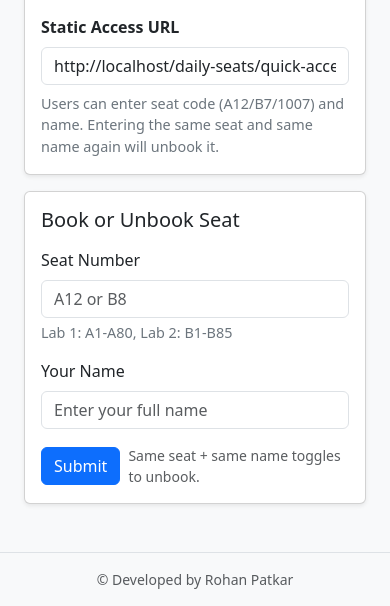
After one commit to rohanptkr/prerna.v02, a Flask app: page /daily-seats/quick-access in a window 390 px wide. The commit adds this page. Shown: the part 483-1089 px from the top of the page. Run offline with Flask 3, Linux system fonts and the light colour scheme.

Commit message:
Add public QR seat toggle booking flow

```diff
--- a/models/daily_seat_booking.py
+++ b/models/daily_seat_booking.py
@@ -12,7 +12,7 @@ class DailySeatBooking(db.Model):
 
     id = db.Column(db.Integer, primary_key=True)
     seat_number = db.Column(db.Integer, nullable=False)
-    member_id = db.Column(db.Integer, db.ForeignKey("members.id"), nullable=False)
+    member_id = db.Column(db.Integer, db.ForeignKey("members.id"), nullable=True)
     member_name = db.Column(db.String(120), nullable=False)  # denormalised for speed
     booking_date = db.Column(db.Date, default=date.today, nullable=False)
     booked_by_user_id = db.Column(db.Integer, db.ForeignKey("users.id"), nullable=True)
--- a/routes/daily_seats.py
+++ b/routes/daily_seats.py
@@ -1,4 +1,6 @@
-from flask import Blueprint, abort, jsonify, render_template, request
+from urllib.parse import quote
+
+from flask import Blueprint, abort, jsonify, render_template, request, url_for
 from flask_login import current_user, login_required
 
 from services.access_control import privilege_required
@@ -10,10 +12,47 @@ from services.daily_seat_service import (
     ist_today,
     seat_label,
     seat_label_from_storage,
+    storage_seat_number_from_code,
+    toggle_public_seat_for_today,
     unbook_seat_for_today,
 )
 
 daily_seats_bp = Blueprint("daily_seats", __name__, template_folder="../templates")
+
+
+@daily_seats_bp.route("/daily-seats/quick-access")
+def quick_access():
+    cleanup_past_bookings()
+    access_url = request.url_root.rstrip("/") + url_for("daily_seats.quick_access")
+    qr_image_url = f"https://api.qrserver.com/v1/create-qr-code/?size=260x260&data={quote(access_url, safe='')}"
+    return render_template(
+        "daily_seats/quick_access.html",
+        today=ist_today(),
+        access_url=access_url,
+        qr_image_url=qr_image_url,
+    )
+
+
+@daily_seats_bp.route("/daily-seats/quick-access/toggle", methods=["POST"])
+def quick_access_toggle():
+    data = request.get_json() or {}
+    seat_code = data.get("seat_code")
+    member_name = data.get("member_name")
+
+    if not seat_code or not member_name:
+        return jsonify({"success": False, "message": "seat_code and member_name are required."}), 400
+
+    seat_number = storage_seat_number_from_code(seat_code)
+    if seat_number is None:
+        return jsonify({"success": False, "message": "Invalid seat number. Use A12, B8, 1008, etc."}), 400
+
+    payload, error = toggle_public_seat_for_today(seat_number=seat_number, member_name=member_name)
+    if error:
+        return jsonify({"success": False, "message": error}), 400
+
+    response = {"success": True}
+    response.update(payload)
+    return jsonify(response)
 
 
 @daily_seats_bp.route("/daily-seats")
--- a/services/daily_seat_service.py
+++ b/services/daily_seat_service.py
@@ -73,6 +73,14 @@ def seat_label_from_storage(seat_number):
     if lab is None:
         return f"Seat {seat_number}"
     return seat_label(seat_number, lab)
+
+
+def normalize_member_name(member_name):
+    return re.sub(r"\s+", " ", str(member_name or "")).strip()
+
+
+def member_name_key(member_name):
+    return normalize_member_name(member_name).casefold()
 
 
 def storage_seat_number_from_code(seat_code):
@@ -276,6 +284,65 @@ def book_seat_for_today(seat_number, member_id, booked_by_user_id=None, booked_b
     return booking, None
 
 
+def toggle_public_seat_for_today(seat_number, member_name):
+    """Toggle seat state using seat number + name for public QR access.
+
+    If the seat is available, it is booked with the provided name.
+    If the seat is already booked by the same name (case-insensitive), it is unbooked.
+    """
+    normalized_name = normalize_member_name(member_name)
+    if len(normalized_name) < 2:
+        return None, "Please enter a valid name."
+
+    lab = infer_lab_from_seat_number(seat_number)
+    if lab is None:
+        return None, "Seat number is not part of the configured layout."
+
+    today = ist_today()
+    seat_label_value = seat_label(seat_number, lab)
+    existing = DailySeatBooking.query.filter_by(seat_number=seat_number, booking_date=today).first()
+
+    if existing:
+        if member_name_key(existing.member_name) != member_name_key(normalized_name):
+            return None, (
+                f"Seat {seat_label_value} is already booked by {existing.member_name}. "
+                "Enter the same name to unbook."
+            )
+
+        member_id = existing.member_id
+        db.session.delete(existing)
+        if member_id:
+            mark_attendance_logout(member_id)
+        db.session.commit()
+        return {
+            "action": "unbooked",
+            "seat_number": seat_number,
+            "seat_label": seat_label_value,
+            "member_name": normalized_name,
+            "status": "Available",
+            "message": f"Seat {seat_label_value} has been unbooked.",
+        }, None
+
+    booking = DailySeatBooking(
+        seat_number=seat_number,
+        member_id=None,
+        member_name=normalized_name,
+        booking_date=today,
+        booked_by_user_id=None,
+    )
+    db.session.add(booking)
+    db.session.commit()
+
+    return {
+        "action": "booked",
+        "seat_number": booking.seat_number,
+        "seat_label": seat_label_value,
+        "member_name": booking.member_name,
+        "status": "Booked",
+        "message": f"Seat {seat_label_value} has been booked for {booking.member_name}.",
+    }, None
+
+
 def unbook_seat_for_today(seat_number):
     """Unbook a seat for today and mark attendance logout. Returns (success, error)."""
     today = ist_today()
--- /dev/null
+++ b/static/js/public_daily_seats.js
@@ -0,0 +1,70 @@
+document.addEventListener("DOMContentLoaded", function () {
+  const form = document.getElementById("quickSeatForm");
+  if (!form) return;
+
+  const csrfToken = document.querySelector('meta[name="csrf-token"]')?.content;
+  const seatCodeInput = document.getElementById("seatCodeInput");
+  const memberNameInput = document.getElementById("memberNameInput");
+  const submitBtn = document.getElementById("quickSeatSubmitBtn");
+  const alertArea = document.getElementById("quick-seat-alert-area");
+  const resultCard = document.getElementById("quick-seat-result");
+  const resultText = document.getElementById("quick-seat-result-text");
+
+  function showAlert(message, type) {
+    if (!alertArea) return;
+    const div = document.createElement("div");
+    div.className = `alert alert-${type} alert-dismissible fade show`;
+    div.innerHTML = `${message}<button type="button" class="btn-close" data-bs-dismiss="alert"></button>`;
+    alertArea.innerHTML = "";
+    alertArea.appendChild(div);
+  }
+
+  function updateResult(payload) {
+    if (!resultCard || !resultText) return;
+    resultCard.style.display = "block";
+    const actionText = payload.action === "booked" ? "Booked" : "Unbooked";
+    resultText.textContent = `${actionText}: ${payload.seat_label} - ${payload.member_name}`;
+  }
+
+  form.addEventListener("submit", function (event) {
+    event.preventDefault();
+
+    const seatCode = seatCodeInput.value.trim();
+    const memberName = memberNameInput.value.trim();
+
+    if (!seatCode || !memberName) {
+      showAlert("Seat number and name are required.", "warning");
+      return;
+    }
+
+    submitBtn.disabled = true;
+    fetch("/daily-seats/quick-access/toggle", {
+      method: "POST",
+      headers: {
+        "Content-Type": "application/json",
+        "X-CSRFToken": csrfToken,
+      },
+      body: JSON.stringify({
+        seat_code: seatCode,
+        member_name: memberName,
+      }),
+    })
+      .then((response) => response.json().then((data) => ({ ok: response.ok, data })))
+      .then(({ ok, data }) => {
+        submitBtn.disabled = false;
+        if (!ok || !data.success) {
+          showAlert(data.message || "Could not process this request.", "danger");
+          return;
+        }
+
+        showAlert(data.message || "Seat status updated.", "success");
+        updateResult(data);
+        seatCodeInput.value = "";
+        seatCodeInput.focus();
+      })
+      .catch(() => {
+        submitBtn.disabled = false;
+        showAlert("Something went wrong. Please try again.", "danger");
+      });
+  });
+});
--- a/templates/daily_seats/dashboard.html
+++ b/templates/daily_seats/dashboard.html
@@ -99,6 +99,9 @@
   </a>
   <a href="{{ url_for('daily_seats.dashboard', lab=2) }}" class="btn {% if lab == 2 %}btn-primary{% else %}btn-outline-primary{% endif %}">
     Lab 2
+  </a>
+  <a href="{{ url_for('daily_seats.quick_access') }}" class="btn btn-outline-dark" target="_blank" rel="noopener">
+    Public QR Access
   </a>
 </div>
 
--- /dev/null
+++ b/templates/daily_seats/quick_access.html
@@ -0,0 +1,88 @@
+{% extends "base.html" %}
+{% block title %}Quick Seat Access - Prerna Abhyasika{% endblock %}
+
+{% block styles %}
+<style>
+  .quick-access-wrap {
+    max-width: 760px;
+    margin: 0 auto;
+  }
+  .qr-image {
+    width: 220px;
+    height: 220px;
+    border: 1px solid #dee2e6;
+    border-radius: 8px;
+    background: #fff;
+    padding: 8px;
+  }
+  .seat-help {
+    font-size: 0.9rem;
+    color: #6c757d;
+  }
+  .result-card {
+    border-left: 4px solid #0d6efd;
+  }
+</style>
+{% endblock %}
+
+{% block content %}
+<div class="quick-access-wrap py-2">
+  <div class="d-flex justify-content-between align-items-start flex-wrap gap-3 mb-3">
+    <div>
+      <h3 class="mb-1">Quick Seat Access</h3>
+      <p class="text-muted mb-0">Scan this QR or open the link to book/unbook a seat for today.</p>
+    </div>
+    <div class="text-end">
+      <div class="small text-muted">Date</div>
+      <div class="fw-semibold">{{ today.strftime('%A, %B %d, %Y') }}</div>
+    </div>
+  </div>
+
+  <div class="card shadow-sm mb-3">
+    <div class="card-body d-flex flex-column flex-md-row align-items-center gap-3">
+      <img src="{{ qr_image_url }}" alt="Quick Seat QR" class="qr-image">
+      <div class="w-100">
+        <label class="form-label fw-semibold">Static Access URL</label>
+        <input type="text" class="form-control" value="{{ access_url }}" readonly>
+        <div class="seat-help mt-2">Users can enter seat code (A12/B7/1007) and name. Entering the same seat and same name again will unbook it.</div>
+      </div>
+    </div>
+  </div>
+
+  <div id="quick-seat-alert-area"></div>
+
+  <div class="card shadow-sm">
+    <div class="card-body">
+      <h5 class="card-title mb-3">Book or Unbook Seat</h5>
+      <form id="quickSeatForm" autocomplete="off">
+        <div class="row g-3">
+          <div class="col-md-4">
+            <label for="seatCodeInput" class="form-label">Seat Number</label>
+            <input id="seatCodeInput" class="form-control" placeholder="A12 or B8" maxlength="10" required>
+            <div class="seat-help mt-1">Lab 1: A1-A80, Lab 2: B1-B85</div>
+          </div>
+          <div class="col-md-8">
+            <label for="memberNameInput" class="form-label">Your Name</label>
+            <input id="memberNameInput" class="form-control" placeholder="Enter your full name" maxlength="120" required>
+          </div>
+        </div>
+        <div class="mt-3 d-flex gap-2 align-items-center">
+          <button type="submit" class="btn btn-primary" id="quickSeatSubmitBtn">Submit</button>
+          <span class="text-muted small">Same seat + same name toggles to unbook.</span>
+        </div>
+      </form>
+    </div>
+  </div>
+
+  <div id="quick-seat-result" class="card result-card shadow-sm mt-3" style="display:none;">
+    <div class="card-body">
+      <h6 class="mb-2">Latest Action</h6>
+      <div id="quick-seat-result-text" class="mb-0"></div>
+    </div>
+  </div>
+</div>
+{% endblock %}
+
+{% block scripts %}
+<script src="{{ url_for('static', filename='js/public_daily_seats.js') }}"></script>
+{% endblock %}
```
Also changed, not shown: migrations/versions/e8f3a1b2c4d6_allow_null_member_id_in_daily_seat_bookings.py (added, +54 -0 lines).
